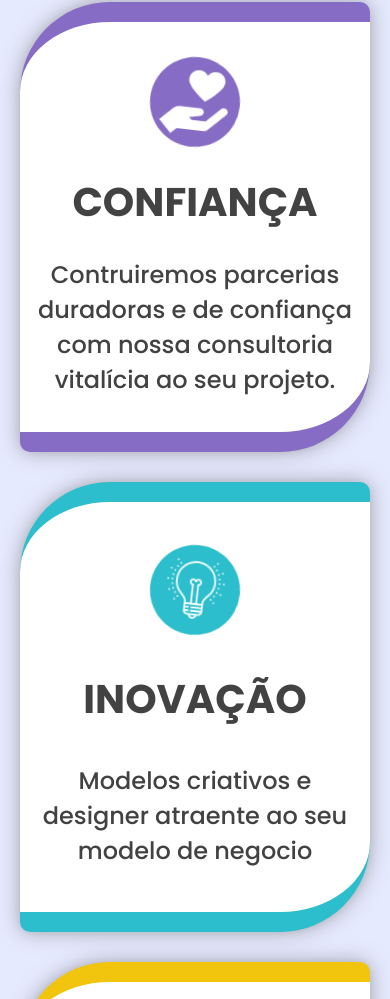
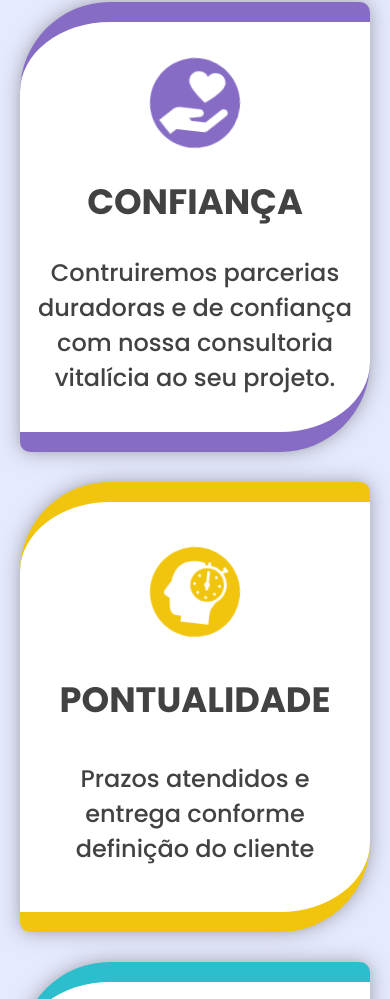
Before and after one commit to RamonLopes86/job, a Next.js app: page / in a window 390 px wide. Shown: the part 11001-12000 px from the top of the page. Built offline with nearby package versions, Linux system fonts and the light colour scheme.

Commit message:
ajuste final

```diff
--- a/src/components/diferencial/diferencial.module.css
+++ b/src/components/diferencial/diferencial.module.css
@@ -21,7 +21,7 @@
 
     display: grid;
 
-    grid-template-columns: repeat(2 , 400px);
+    grid-template-columns: repeat(2 , 450px);
     gap: 30px;
     align-items: center;
     justify-content: center;
@@ -178,15 +178,107 @@
 
 
 
-@media screen and (max-width:864px) {
+@media screen and (max-width:1000px) {
+
+    .boxPai .boxCards{
+
+        grid-template-columns: repeat(2 , minmax(300px , 1fr));
+
+
+        & .card {
+
+            & h2{
+
+                font-size: 2.2rem;
+                padding: 0px 15px;
+            }
+        }
+
+
+        & > .card:nth-last-of-type(4){
+
+            grid-column: 1/span 3;
+            width: 100%;
+
+
+        }
+
+        & > .card:nth-last-of-type(1){
+
+            grid-column: 1/span 3;
+            width: 100%;
+
+        }
+
+
+        & > .card:nth-last-of-type(2){
+
+            grid-column: 1/2;
+            grid-row: 2/3;
+            height: 100%;
+            width: 100%;
+
+        }
+
+
+
+
+        & > .card:nth-last-of-type(3){
+
+            grid-column: 2/4;
+            grid-row: 2 /3;
+            height: 100%;
+            width: 100%;
+
+
+
+        }
+
+    }
+
+}
+
+
+
+
+@media screen and (max-width:700px) {
+
 
     .boxPai .boxCards{
 
         grid-template-columns: repeat(1 , 1fr);
+
+
+
+        & > .card:nth-last-of-type(2){
+
+            grid-column: 1/4;
+            grid-row: 2/ span 3;
+            height: 100%;
+            width: 100%;
+
+        }
+
+
+
+        & > .card:nth-last-of-type(3){
+
+            grid-column: 1/4;
+            grid-row: 5 / span 3;
+            height: 100%;
+            width: 100%;
+
+        }
+
+
+
+
     }
 
+
+
+
 }
-
 
 
 @media screen and (max-width:321px) {
@@ -199,6 +291,12 @@
     .boxPai .boxCards {
 
        grid-template-columns: repeat( 1 , minmax(100px , 1fr));
+
+
+       & .card h2{
+
+        font-size: 10vw;
+       }
 
     }
 
```
